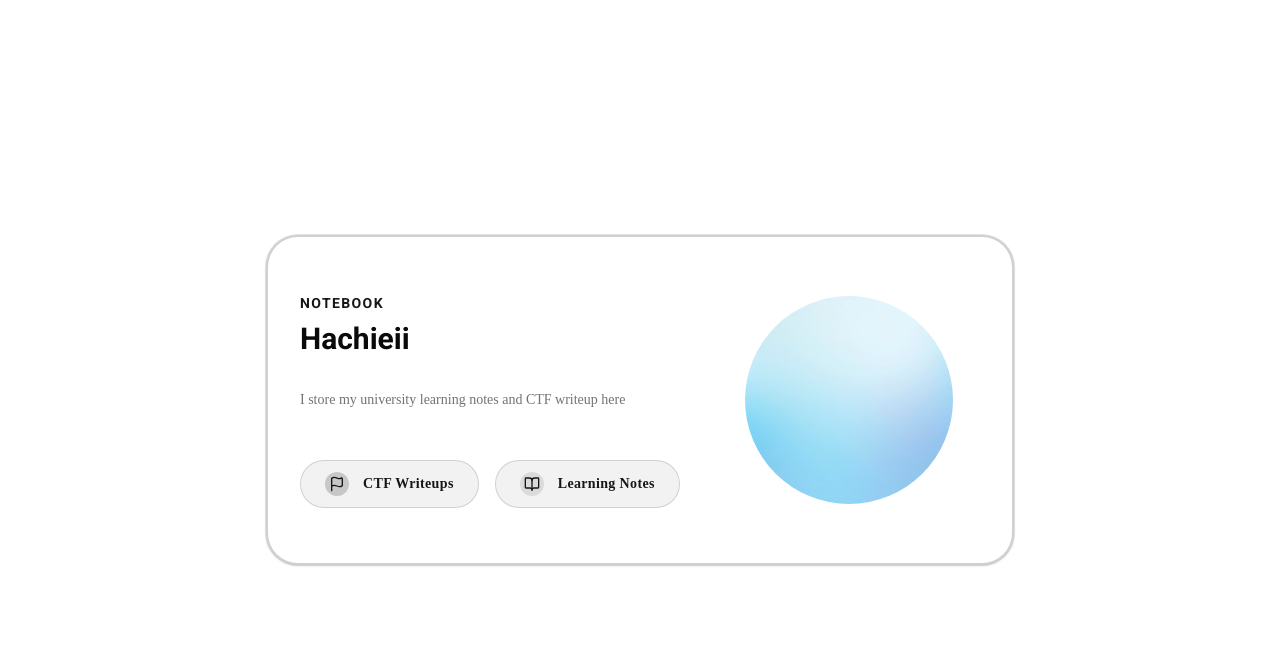
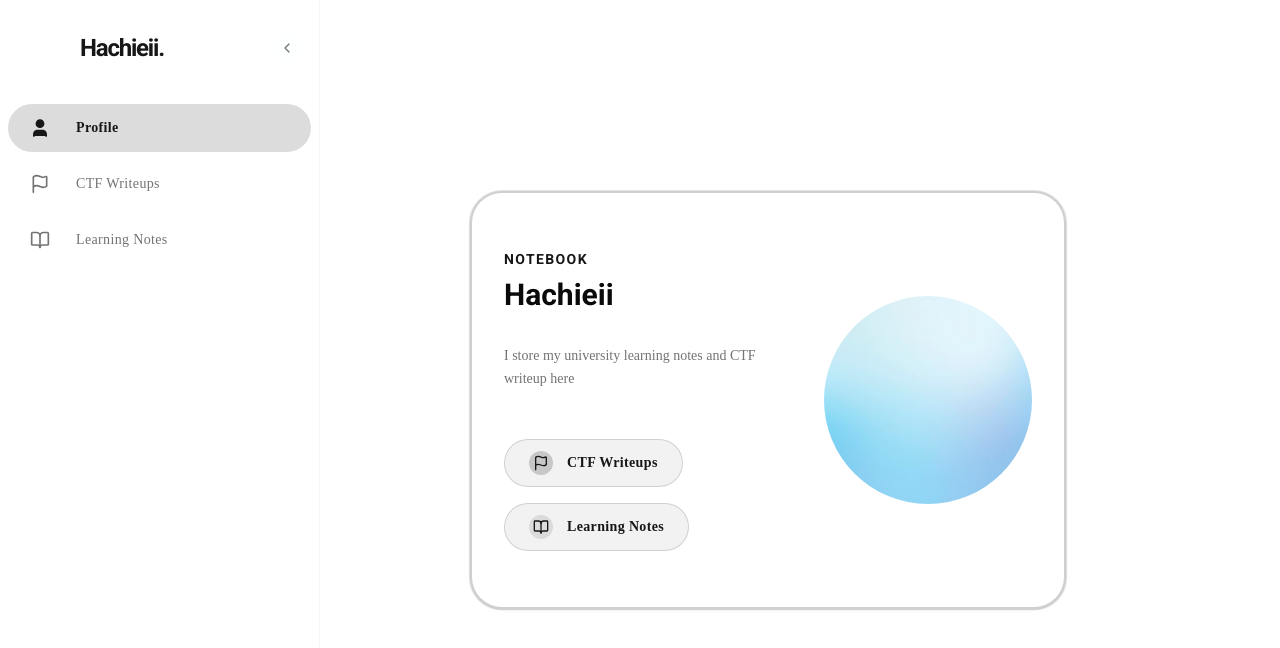
Before and after one commit to Hachieii/Archive, a Next.js app: page / in a window 1280 px wide. Shown: the top 648 px of the page. Built offline with nearby package versions, Linux system fonts and the light colour scheme.

Commit message:
Add sidebar and customize scrollbar

```diff
--- a/app/globals.css
+++ b/app/globals.css
@@ -273,3 +273,48 @@
     font-family: var(--font-brand), sans-serif;
   }
 }
+
+@layer base {
+  html {
+    /* Vẫn ép hiện để chống giật layout */
+    overflow-y: scroll !important;
+    scroll-behavior: smooth;
+    /* Firefox: Màu thanh trượt cực mờ / Track trong suốt */
+    scrollbar-color: rgba(255, 255, 255, 0.1) transparent;
+    scrollbar-width: thin;
+  }
+}
+
+/* === GHOST SCROLLBAR (Tàng hình) === */
+
+/* 1. Kích thước nhỏ gọn */
+::-webkit-scrollbar {
+  width: 6px; /* Nhỏ hơn nữa cho tinh tế */
+}
+
+/* 2. Rãnh (Track): TRONG SUỐT HOÀN TOÀN */
+/* Biến mất hoàn toàn, không để lại dấu vết */
+::-webkit-scrollbar-track {
+  background: transparent;
+}
+
+/* 3. Thanh trượt (Thumb): Style "Bóng Ma" */
+::-webkit-scrollbar-thumb {
+  /* Màu trắng nhưng độ trong suốt chỉ 10% (0.1) */
+  /* Trên nền đen, nó sẽ trông như màu xám đen rất tối */
+  background-color: rgba(255, 255, 255, 0.08);
+
+  border-radius: 99px;
+  /* Tạo khoảng hở để nó lơ lửng */
+  border: 2px solid transparent;
+  background-clip: content-box;
+
+  /* Hiệu ứng chuyển màu mượt mà */
+  transition: background-color 0.5s ease;
+}
+
+/* 4. CHỈ KHI HOVER VÀO THANH CUỘN THÌ MỚI HIỆN RÕ */
+::-webkit-scrollbar-thumb:hover {
+  /* Khi trỏ chuột vào, tăng độ đậm lên để dễ cầm nắm */
+  background-color: rgba(255, 255, 255, 0.3);
+}
--- a/app/layout.tsx
+++ b/app/layout.tsx
@@ -2,6 +2,9 @@ import type { Metadata } from "next";
 import { Roboto, Roboto_Mono } from "next/font/google";
 import "./globals.css";
 import { ThemeProvider } from "@/components/theme-provider";
+import { Sidebar } from "@/components/sidebar";
+import { SidebarProvider } from "@/components/sidebar-context";
+import { AppShell } from "@/components/app-shell";
 
 const roboto = Roboto({
   subsets: ["latin"],
@@ -41,7 +44,11 @@ export default function RootLayout({
           enableSystem
           disableTransitionOnChange
         >
-          {children}
+          <SidebarProvider>
+            <Sidebar />
+
+            <AppShell>{children}</AppShell>
+          </SidebarProvider>
         </ThemeProvider>
       </body>
     </html>
--- /dev/null
+++ b/app/template.tsx
@@ -0,0 +1,16 @@
+"use client";
+
+import { motion } from "framer-motion";
+
+export default function Template({ children }: { children: React.ReactNode }) {
+  return (
+    <motion.div
+      initial={{ opacity: 0 }}
+      animate={{ opacity: 1 }}
+      transition={{ duration: 0.4, ease: "easeInOut" }}
+      className="w-full min-h-screen"
+    >
+      {children}
+    </motion.div>
+  );
+}
--- /dev/null
+++ b/components/app-shell.tsx
@@ -0,0 +1,20 @@
+"use client";
+
+import { useSidebar } from "./sidebar-context";
+import { cn } from "@/lib/utils";
+
+export function AppShell({ children }: { children: React.ReactNode }) {
+  const { isCollapsed } = useSidebar();
+
+  return (
+    <main
+      className={cn(
+        "min-h-screen transition-[padding] duration-300 ease-m3-emphasized",
+        // Điều chỉnh padding-left dựa theo trạng thái sidebar
+        isCollapsed ? "pl-20" : "pl-20 lg:pl-64"
+      )}
+    >
+      {children}
+    </main>
+  );
+}
--- /dev/null
+++ b/components/sidebar-context.tsx
@@ -0,0 +1,41 @@
+"use client";
+
+import React, { createContext, useContext, useState, useEffect } from "react";
+
+type SidebarContextType = {
+  isCollapsed: boolean;
+  toggleSidebar: () => void;
+};
+
+const SidebarContext = createContext<SidebarContextType | undefined>(undefined);
+
+export function SidebarProvider({ children }: { children: React.ReactNode }) {
+  const [isCollapsed, setIsCollapsed] = useState(false);
+
+  // (Optional) Lưu trạng thái vào LocalStorage để F5 không bị mất
+  useEffect(() => {
+    const saved = localStorage.getItem("sidebar-collapsed");
+    if (saved) setIsCollapsed(JSON.parse(saved));
+  }, []);
+
+  const toggleSidebar = () => {
+    setIsCollapsed((prev) => {
+      const newState = !prev;
+      localStorage.setItem("sidebar-collapsed", JSON.stringify(newState));
+      return newState;
+    });
+  };
+
+  return (
+    <SidebarContext.Provider value={{ isCollapsed, toggleSidebar }}>
+      {children}
+    </SidebarContext.Provider>
+  );
+}
+
+export function useSidebar() {
+  const context = useContext(SidebarContext);
+  if (!context)
+    throw new Error("useSidebar must be used within SidebarProvider");
+  return context;
+}
--- /dev/null
+++ b/components/sidebar.tsx
@@ -0,0 +1,125 @@
+"use client";
+
+import Link from "next/link";
+import { usePathname } from "next/navigation";
+import { cn } from "@/lib/utils";
+import { BookOpen, Flag, User, ChevronLeft, ChevronRight } from "lucide-react";
+import { useSidebar } from "./sidebar-context";
+import { Button } from "@/components/ui/button";
+
+const navItems = [
+  { name: "Profile", href: "/", icon: User },
+  { name: "CTF Writeups", href: "/ctf-writeup", icon: Flag },
+  { name: "Learning Notes", href: "/notes", icon: BookOpen },
+];
+
+export function Sidebar() {
+  const pathname = usePathname();
+  const { isCollapsed, toggleSidebar } = useSidebar();
+
+  return (
+    <aside
+      className={cn(
+        "fixed top-0 left-0 z-50 h-screen flex flex-col border-r border-border/40 bg-background/60 backdrop-blur-xl transition-[width] duration-300 ease-m3-emphasized overflow-hidden",
+        isCollapsed ? "w-20" : "w-80"
+      )}
+    >
+      {/* 1. Header Area */}
+      <div className="flex h-24 items-center relative flex-shrink-0 px-2">
+        {/* Logo Text
+            - Thay left-20 thành left-16 (để khớp với độ rộng icon slot mới)
+            - Thêm pl-2 để căn chỉnh với padding của Nav
+        */}
+        <div
+          className={cn(
+            "font-brand font-bold text-2xl text-primary tracking-tighter whitespace-nowrap transition-all duration-300 absolute left-16 pl-4",
+            isCollapsed
+              ? "opacity-0 -translate-x-4"
+              : "opacity-100 translate-x-0"
+          )}
+        >
+          Hachieii.
+        </div>
+
+        <Button
+          variant="ghost"
+          size="icon"
+          onClick={toggleSidebar}
+          className={cn(
+            "absolute rounded-full h-8 w-8 bg-background/50 text-muted-foreground hover:text-foreground transition-all duration-300 z-50",
+            isCollapsed ? "left-1/2 -translate-x-1/2 top-8" : "right-4"
+          )}
+        >
+          {isCollapsed ? (
+            <ChevronRight className="h-4 w-4" />
+          ) : (
+            <ChevronLeft className="h-4 w-4" />
+          )}
+        </Button>
+      </div>
+
+      {/* 2. Nav Items */}
+      {/* UPDATE: Giảm px-3 xuống px-2 để chừa chỗ cho Icon Slot */}
+      <nav className="flex-1 px-2 space-y-2 mt-2 overflow-y-auto overflow-x-hidden">
+        {navItems.map((item) => {
+          const isActive = pathname === item.href;
+          const Icon = item.icon;
+
+          return (
+            <Link
+              key={item.href}
+              href={item.href}
+              title={isCollapsed ? item.name : ""}
+              className={cn(
+                // Base Styles
+                "group flex items-center h-12 relative rounded-full overflow-hidden transition-all duration-300 ease-m3-emphasized",
+
+                // Active Styles
+                isActive
+                  ? "bg-primary/15 text-primary shadow-none font-bold"
+                  : "text-muted-foreground hover:bg-foreground/5 hover:text-foreground font-medium"
+              )}
+            >
+              {/* === UPDATE: ICON SLOT SIZE ===
+                  - Đổi từ w-20 (80px) xuống w-16 (64px).
+                  - Lý do: 64px (Slot) + 16px (Nav Padding trái phải) = 80px (Sidebar Width).
+                  -> Icon sẽ nằm CHÍNH GIỮA tuyệt đối.
+              */}
+              <div className="w-16 shrink-0 flex items-center justify-center">
+                <Icon
+                  className={cn(
+                    "w-5 h-5 transition-transform duration-300", // Icon nhỏ lại xíu (w-5) cho cân đối với slot w-16
+                    isActive && "fill-current scale-105",
+                    !isActive && "group-hover:scale-110"
+                  )}
+                />
+              </div>
+
+              {/* Text Label */}
+              <div
+                className={cn(
+                  "overflow-hidden transition-all duration-500 ease-m3-emphasized",
+                  // Update width cho khớp
+                  isCollapsed ? "w-0" : "w-40"
+                )}
+              >
+                <span
+                  className={cn(
+                    "block text-sm tracking-wide whitespace-nowrap transition-all ease-m3-emphasized pl-1", // Thêm pl-1 để tách nhẹ khỏi icon
+                    isCollapsed
+                      ? "duration-100 opacity-0 -translate-x-4"
+                      : "duration-300 opacity-100 translate-x-0 delay-75"
+                  )}
+                >
+                  {item.name}
+                </span>
+              </div>
+            </Link>
+          );
+        })}
+      </nav>
+
+      <div className="pb-8" />
+    </aside>
+  );
+}
--- a/package.json
+++ b/package.json
@@ -14,6 +14,7 @@
     "@hugeicons/react": "^1.1.4",
     "class-variance-authority": "^0.7.1",
     "clsx": "^2.1.1",
+    "framer-motion": "^12.23.26",
     "lucide-react": "^0.562.0",
     "next": "16.1.1",
     "next-themes": "^0.4.6",
```
Also changed, not shown: 1 other file (tests, documents, lock files or other folders).
